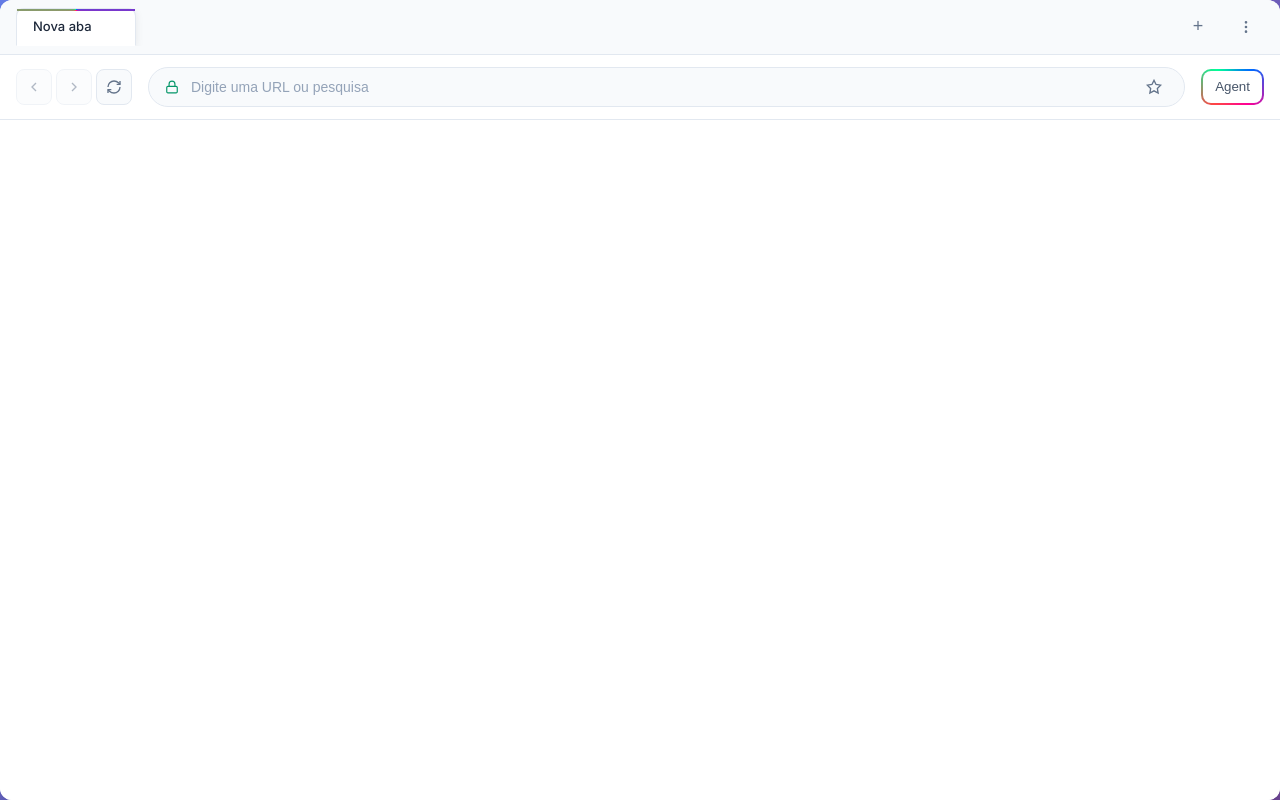
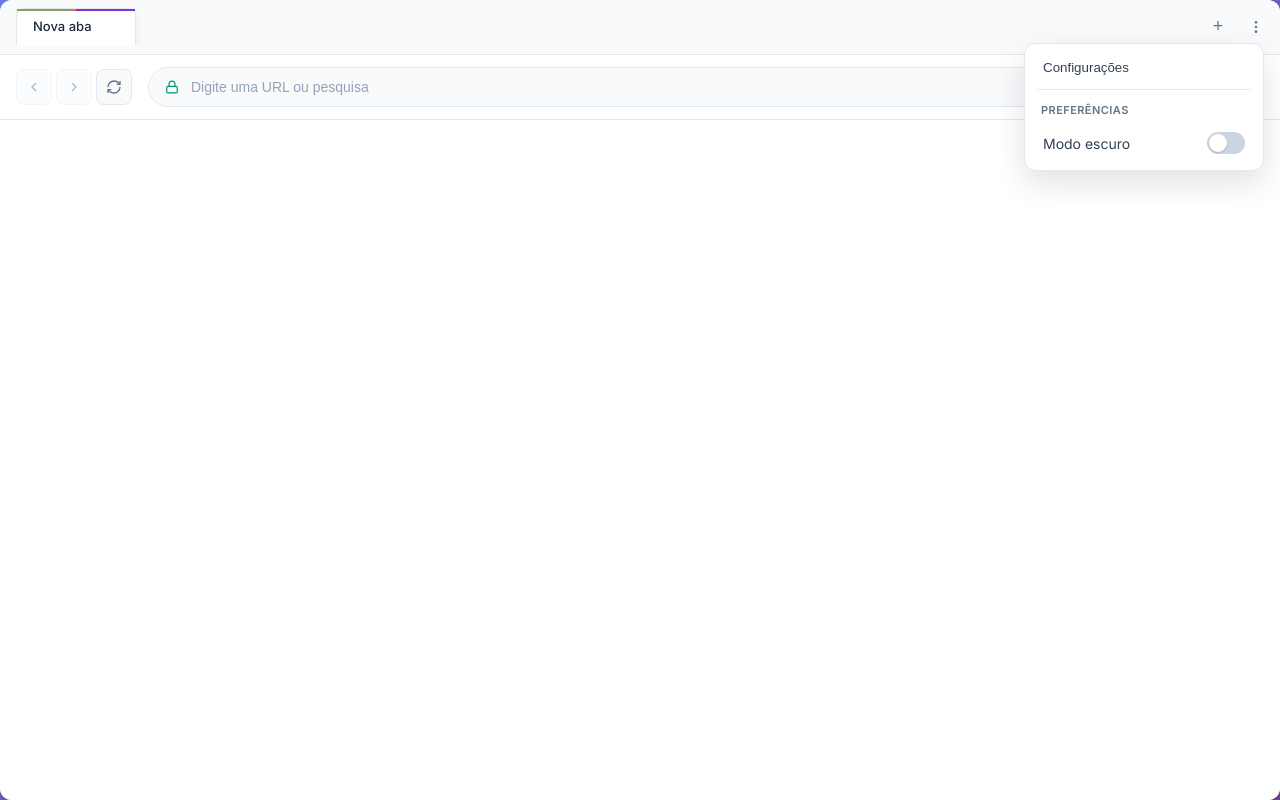
Before and after one commit to GabrielNichols/QualcommAIHackathon, a React (Vite) app: page / in a window 1280 px wide. Both pictures are taken after a click on the button 1246 px from the left and 26 px from the top of the page. Built offline with nearby package versions, Linux system fonts and the light colour scheme.

Commit message:
feat(web-browser): add dark mode

```diff
--- a/src/index.css
+++ b/src/index.css
@@ -127,26 +127,97 @@ body {
   display: flex;
   align-items: center;
   gap: 8px;
+  position: relative;
 }
 
-.browser-menu {
+/* Backdrop do menu (fecha ao clicar fora) */
+.menu-backdrop {
+  position: fixed;
+  inset: 0;
+  background: transparent;
+  z-index: 20;
+}
+
+/* Dropdown do menu */
+.app-menu {
+  position: absolute;
+  right: 0;
+  top: calc(100% + 8px);
+  width: 240px;
+  background: #ffffff;
+  border: 1px solid #e2e8f0;
+  border-radius: 12px;
+  box-shadow: 0 12px 32px rgba(2, 6, 23, 0.12);
+  padding: 8px;
+  z-index: 21;
+}
+
+.menu-title {
+  padding: 6px 8px;
+  font-size: 11px;
+  font-weight: 600;
+  letter-spacing: 0.04em;
+  color: #64748b;
+  text-transform: uppercase;
+}
+
+.menu-item {
+  width: 100%;
+  display: flex;
+  gap: 8px;
+  align-items: center;
+  justify-content: space-between;
+  padding: 8px 10px;
+  border-radius: 8px;
   background: none;
   border: none;
+  color: #334155;
   cursor: pointer;
-  padding: 8px;
-  border-radius: 8px;
-  transition: all 0.2s ease;
-  color: #64748b;
-  display: flex;
-  align-items: center;
-  justify-content: center;
-  width: 36px;
-  height: 36px;
+  text-align: left;
+  transition: background 0.15s ease, color 0.15s ease;
 }
 
-.browser-menu:hover {
+.menu-item:hover {
+  background: #f1f5f9;
+  color: #0f172a;
+}
+
+.menu-sep {
+  height: 1px;
   background: #e2e8f0;
-  color: #475569;
+  margin: 6px 4px;
+  border-radius: 1px;
+}
+
+/* Toggle switch */
+.switch { cursor: pointer; }
+.switch input { display: none; }
+.switch-ui {
+  position: relative;
+  width: 38px;
+  height: 22px;
+  background: #cbd5e1;
+  border-radius: 9999px;
+  transition: background 0.2s ease;
+  flex-shrink: 0;
+}
+.switch-ui::after {
+  content: '';
+  position: absolute;
+  top: 2px;
+  left: 2px;
+  width: 18px;
+  height: 18px;
+  border-radius: 9999px;
+  background: #ffffff;
+  box-shadow: 0 1px 2px rgba(0,0,0,0.15);
+  transition: transform 0.2s ease;
+}
+.switch input:checked + .switch-ui {
+  background: #22c55e;
+}
+.switch input:checked + .switch-ui::after {
+  transform: translateX(16px);
 }
 
 /* Barra de navegação */
@@ -830,3 +901,228 @@ body {
     animation: none;
   }
 }
+
+/* -------------------- Dark mode (overrides básicos) -------------------- */
+body.dark {
+  background: linear-gradient(135deg, #0b1220 0%, #0a0f1d 100%);
+  color: #e2e8f0;
+}
+
+body.dark .browser-window { background: #0b1220; }
+body.dark .tab-bar,
+body.dark .navigation-bar {
+  background: #0e1628;
+  border-bottom-color: #24314d;
+}
+
+body.dark .tabs-container::-webkit-scrollbar-thumb { background: #334155; }
+body.dark .tab {
+  background: #1b2437;
+  color: #cbd5e1;
+}
+body.dark .tab:hover:not(.active) {
+  background: #22304b;
+  color: #e2e8f0;
+}
+body.dark .tab.active {
+  background: #0e1628;
+  color: #e2e8f0;
+  border-color: #24314d;
+  border-bottom-color: #0e1628;
+}
+
+body.dark .add-tab-btn,
+body.dark .browser-menu { color: #cbd5e1; }
+body.dark .browser-menu:hover { background: #16213a; color: #ffffff; }
+
+body.dark .address-bar {
+  background: #0e1628;
+  border-color: #24314d;
+}
+body.dark .url-input { color: #e2e8f0; }
+body.dark .url-input::placeholder { color: #94a3b8; }
+
+body.dark .content-area { background: #0b1220; }
+body.dark .agent-panel { background: #0e1628; border-left-color: #24314d; }
+body.dark .agent-header { background: #0e1628; border-bottom-color: #24314d; color: #e2e8f0; }
+body.dark .agent-body { color: #cbd5e1; }
+
+body.dark .nav-btn,
+body.dark .chat-icon-btn {
+  background: #0e1628;
+  border-color: #24314d;
+  color: #94a3b8;
+}
+body.dark .nav-btn:hover,
+body.dark .chat-icon-btn:hover {
+  background: #16213a;
+  border-color: #334155;
+  color: #e2e8f0;
+}
+
+body.dark .bookmark-btn { color: #cbd5e1; }
+
+body.dark .chat-message.agent .chat-bubble {
+  background: #0e1628;
+  border-color: #24314d;
+  color: #e2e8f0;
+}
+
+/* Menu em dark */
+body.dark .app-menu {
+  background: #0e1628;
+  border-color: #24314d;
+  box-shadow: 0 12px 32px rgba(0,0,0,0.4);
+}
+body.dark .menu-title { color: #94a3b8; }
+body.dark .menu-item { color: #e2e8f0; }
+body.dark .menu-item:hover { background: #18233a; color: #ffffff; }
+body.dark .menu-sep { background: #24314d; }
+body.dark .switch-ui { background: #334155; }
+
+/* Deixar os 3 pontinhos sem aparência de botão */
+#new-window-button {
+  background: transparent;
+  border: none;
+  padding: 0;
+  width: auto;
+  height: auto;
+  border-radius: 0;
+  color: #64748b;
+  display: inline-flex;
+  align-items: center;
+  justify-content: center;
+}
+#new-window-button:hover {
+  background: transparent; /* sem hover de botão */
+  color: #64748b;          /* mantém a cor */
+}
+
+/* Dark mode: aplicar também ao webview (tela em branco/blank) */
+body.dark #webview {
+  background: #0b1220;
+}
+
+/* Ajuste de cor do ícone no dark mode */
+body.dark #new-window-button {
+  color: #cbd5e1;
+}
+body.dark #new-window-button:hover {
+  color: #cbd5e1;
+}
+
+/* Dark mode: overlay de áudio (orb) */
+body.dark .orb-overlay {
+  background: #0b1220;
+}
+
+body.dark .orb-btn {
+  background: #0e1628;
+  border-color: #24314d;
+  color: #e2e8f0;
+  box-shadow: 0 10px 20px rgba(0,0,0,0.35);
+}
+
+body.dark .orb-btn:hover {
+  background: #16213a;
+  border-color: #334155;
+  color: #ffffff;
+}
+
+/* o ícone do botão primário (mic) no dark */
+body.dark .orb-btn.primary svg {
+  color: #e5e7eb;
+}
+
+/* opcional: borda/edge da área do orb no dark */
+body.dark .orb-stage {
+  box-shadow: 0 12px 32px rgba(0,0,0,0.4);
+  background: transparent; /* mantém o foco nas partículas */
+}
+
+/* --------- Dark mode: botões e inputs (sem branco “bruto”) --------- */
+
+/* Composer e input do chat */
+body.dark .chat-compose {
+  background: #0e1628;
+  border-color: #24314d;
+}
+body.dark .chat-input {
+  color: #e2e8f0;
+}
+body.dark .chat-input::placeholder {
+  color: #94a3b8;
+}
+
+/* Botão enviar (remove preenchimento branco no dark) */
+body.dark .chat-send-btn {
+  color: #cbd5e1;
+  background:
+    linear-gradient(#0e1628, #0e1628) padding-box,
+    conic-gradient(from var(--angle), #ff4545, #00ff99, #006aff, #ff0095, #ff4545) border-box;
+}
+body.dark .chat-send-btn:hover {
+  background:
+    linear-gradient(#16213a, #16213a) padding-box,
+    conic-gradient(from var(--angle), #ff4545, #00ff99, #006aff, #ff0095, #ff4545) border-box;
+}
+
+/* Botões pequenos do Agent */
+body.dark .agent-small-btn {
+  background: #0e1628;
+  border-color: #24314d;
+  color: #cbd5e1;
+}
+body.dark .agent-small-btn:hover {
+  background: #16213a;
+  border-color: #334155;
+  color: #ffffff;
+}
+
+/* Hover de ícones/atalhos */
+body.dark .bookmark-btn:hover {
+  background: rgba(148, 163, 184, 0.12);
+  color: #e2e8f0;
+}
+body.dark .add-tab-btn:hover {
+  background: #16213a;
+  color: #e2e8f0;
+}
+
+/* Painel de histórico (lado direito) */
+body.dark .chat-history-panel {
+  background: #0e1628;
+  border-left-color: #24314d;
+  box-shadow: -6px 0 16px rgba(0,0,0,0.35);
+}
+body.dark .history-header {
+  background: #0e1628;
+  border-bottom-color: #24314d;
+  color: #e2e8f0;
+}
+body.dark .history-close {
+  background: #0e1628;
+  border-color: #24314d;
+  color: #cbd5e1;
+}
+body.dark .history-close:hover {
+  background: #16213a;
+  border-color: #334155;
+  color: #ffffff;
+}
+body.dark .history-item {
+  background: #0f1b32;
+  border-color: #24314d;
+  color: #e2e8f0;
+}
+body.dark .history-item:hover {
+  background: #16213a;
+  border-color: #334155;
+  color: #ffffff;
+}
+body.dark .history-item.active {
+  background: #16213a;
+  border-color: #334155;
+}
+body.dark .history-title { color: #e2e8f0; }
+body.dark .history-meta { color: #94a3b8; }
--- a/src/renderer/components/ContentArea.jsx
+++ b/src/renderer/components/ContentArea.jsx
@@ -107,7 +107,7 @@ export default function ContentArea({ showAgent, webviewRef, src }) {
           id="webview"
           ref={webviewRef}
           src={src}
-          style={{ width: '100%', height: '100%', border: 'none', background: '#ffffff' }}
+          style={{ width: '100%', height: '100%', border: 'none' }}
         />
       </div>
 
--- a/src/renderer/components/TabBar.jsx
+++ b/src/renderer/components/TabBar.jsx
@@ -1,4 +1,4 @@
-import React from 'react';
+import React, { useEffect, useRef, useState } from 'react';
 
 export default function TabBar({
   tabs,
@@ -8,6 +8,35 @@ export default function TabBar({
   onAddTab,
   onNewWindow,
 }) {
+  const [menuOpen, setMenuOpen] = useState(false);
+  const [dark, setDark] = useState(false);
+
+  useEffect(() => {
+    const theme = localStorage.getItem('theme');
+    const isDark = theme === 'dark';
+    setDark(isDark);
+    document.body.classList.toggle('dark', isDark);
+  }, []);
+
+  useEffect(() => {
+    if (!menuOpen) return;
+    const onKeyDown = (e) => {
+      if (e.key === 'Escape') setMenuOpen(false);
+    };
+    document.addEventListener('keydown', onKeyDown);
+    return () => document.removeEventListener('keydown', onKeyDown);
+  }, [menuOpen]);
+
+  const toggleDark = () => {
+    const next = !dark;
+    setDark(next);
+    document.body.classList.toggle('dark', next);
+    localStorage.setItem('theme', next ? 'dark' : 'light');
+  };
+
+  const toggleMenu = () => setMenuOpen(v => !v);
+  const closeMenu = () => setMenuOpen(false);
+
   return (
     <div className="tab-bar">
       <div id="tabs-container" className="tabs-container">
@@ -53,13 +82,43 @@ export default function TabBar({
       </div>
       <button id="new-tab-button" className="add-tab-btn" onClick={onAddTab}>+</button>
       <div className="browser-controls">
-        <button id="new-window-button" className="browser-menu" onClick={onNewWindow} title="Nova janela">
+        <button
+          id="new-window-button"
+          className="browser-menu"
+          onClick={toggleMenu}
+          title="Menu"
+          aria-expanded={menuOpen}
+          aria-haspopup="menu"
+        >
           <svg width="16" height="16" viewBox="0 0 24 24" fill="none" stroke="currentColor" strokeWidth="2">
             <circle cx="12" cy="12" r="1"></circle>
             <circle cx="12" cy="5" r="1"></circle>
             <circle cx="12" cy="19" r="1"></circle>
           </svg>
         </button>
+
+        {menuOpen && <div className="menu-backdrop" onClick={closeMenu} aria-hidden="true" />}
+
+        {menuOpen && (
+          <div className="app-menu" role="menu" aria-label="Menu">
+            <button className="menu-item" role="menuitem">
+              Configurações
+            </button>
+
+            <div className="menu-sep" />
+
+            <div className="menu-title">Preferências</div>
+            <label
+              className="menu-item switch"
+              role="menuitemcheckbox"
+              aria-checked={dark}
+            >
+              <span>Modo escuro</span>
+              <input type="checkbox" checked={dark} onChange={toggleDark} />
+              <span className="switch-ui" aria-hidden="true"></span>
+            </label>
+          </div>
+        )}
       </div>
     </div>
   );
```
Also changed, not shown: 1 other file (tests, documents, lock files or other folders).
